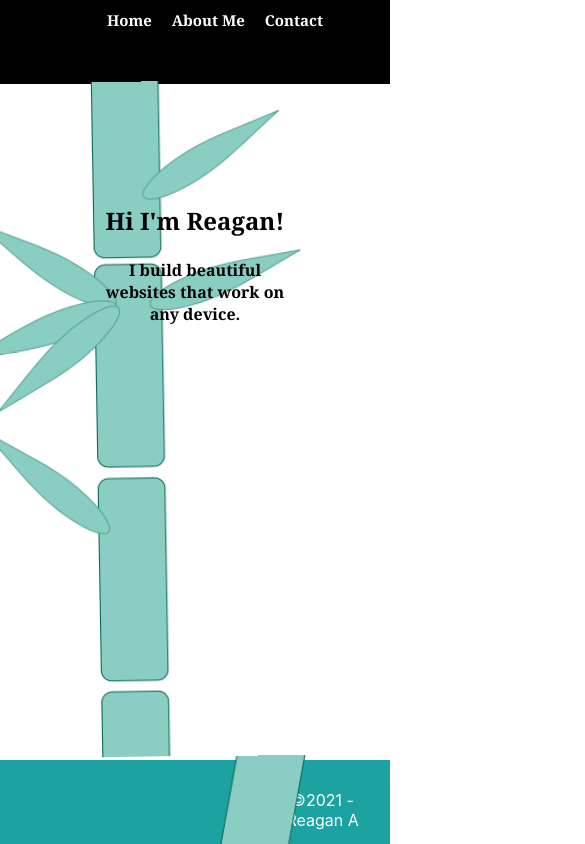
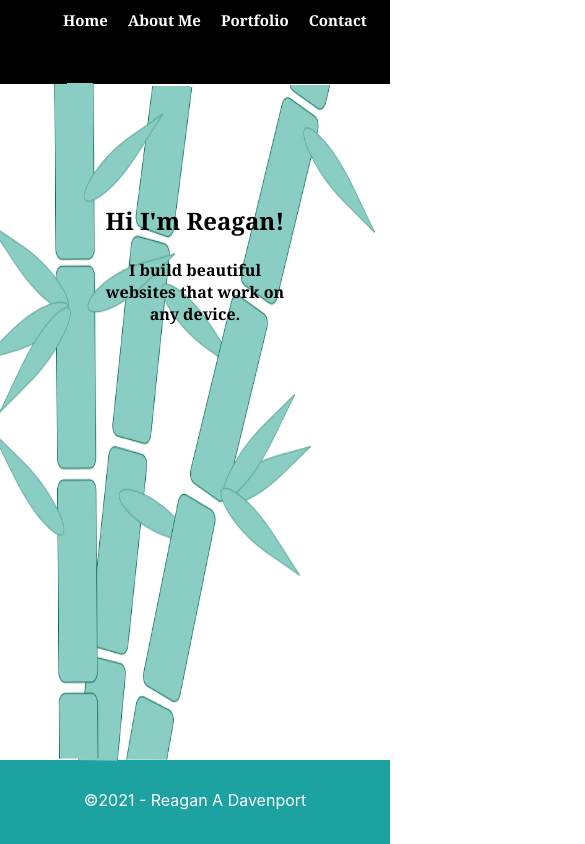
Before and after one commit to ReaganADavenport/Dropped-this, a React (Create React App) app: page / in a window 390 px wide. Shown: the top 844 px of the page, 585 px wide, since content can reach past the window. Built offline with nearby package versions, Linux system fonts and the light colour scheme.

Commit message:
fixed animations on the bamboo so that they are all a little different, fixed the width issues on the home page, tried to put a media query but failed and commented it out

```diff
--- a/src/Components/Header/header.js
+++ b/src/Components/Header/header.js
@@ -33,6 +33,7 @@ const Header = () => {
                     <LinkStyles>
                         <Link to='/'><b>Home</b></Link>
                         <Link to='/about'><b>About Me</b></Link>
+                        <Link to='/portfolio'><b>Portfolio</b></Link>
                         <Link to='/contact'><b>Contact</b></Link>
                     </LinkStyles>
                 </div>
--- a/src/Components/Home/home.css
+++ b/src/Components/Home/home.css
@@ -3,20 +3,20 @@
     padding: 0;
     height: 80vh;
     font-family: 'Georgia', serif;
+    min-width: 100%;
 }
 
 .Bamboo_grove {
     content: ' ';
     display: table;
     clear: both;
-    width: 100%;
-
 }
 
 img{
     padding: 0;
     margin: 0;
     height: 80vh;
+    max-width: 100%;
 }
 
 @-webkit-keyframes swinging{
@@ -47,8 +47,8 @@ img{
 .swing_b2 {
     -webkit-transform-origin: bottom left 10px;
     transform-origin: bottom left 10px;
-    -webkit-animation: swinging 7s ease-in-out forwards infinite;
-    animation: swinging 7s ease-in-out forwards infinite;
+    -webkit-animation: swinging 8s ease-in-out forwards infinite;
+    animation: swinging 8s ease-in-out forwards infinite;
 
     float: left;
     margin-right: -100%;
@@ -59,8 +59,8 @@ img{
 .swing_b3 {
     -webkit-transform-origin: bottom left 10px;
     transform-origin: bottom left 10px;
-    -webkit-animation: swinging 7s ease-in-out forwards infinite;
-    animation: swinging 7s ease-in-out forwards infinite;
+    -webkit-animation: swinging 7.5s ease-in-out forwards infinite;
+    animation: swinging 7.5s ease-in-out forwards infinite;
 
     float: left;
     margin-right: -100%;
@@ -77,3 +77,11 @@ img{
     z-index: 5;
     margin: 100px;
 }
+
+/* @media only screen and (min-width: 800px){
+    .text{
+        float: center;
+        margin-right: -100%;
+        position: relative;
+    }
+} */
```
